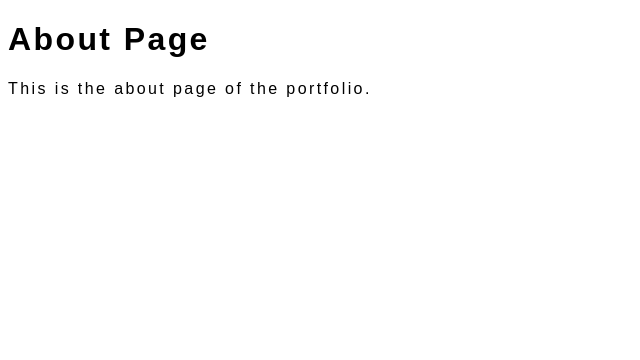
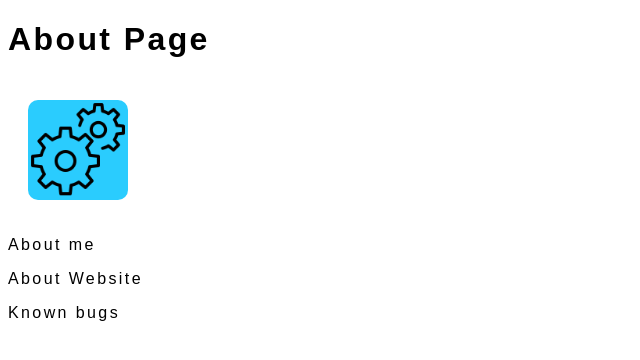
Before and after one commit to WSN67/Portfolio, a Next.js app: page /about in a window 1280 px wide. Shown: the top 360 px of the page, without its empty margins (0-640 px from the left). Built offline with nearby package versions, Linux system fonts and the light colour scheme.

Commit message:
ongoing work on AboutPage

```diff
--- a/app/about/page.tsx
+++ b/app/about/page.tsx
@@ -1,8 +1,40 @@
+import { useState } from "react";
+
+import SettingsButton from "@/components/SettingsButton";
+
+import NightMode from "@/styles/AboutPage/AboutNightMode.module.css"
+import LightMode from "@/styles/AboutPage/AboutLightMode.module.css"
+
 export default function AboutPage() {
+
+    const [style,setStyle] = useState(NightMode);
+    const [NightModeEnabled,setNightModeEnabled] = useState(true);
+
+    function toggleLightMode(){
+        if (style === NightMode) {
+            setStyle(LightMode);
+            setNightModeEnabled(false);
+        }
+        else {
+            setStyle(NightMode);
+            setNightModeEnabled(true);
+
+        }
+    }
+
     return (
-        <div>
-            <h1>About Page</h1>
-            <p>This is the about page of the portfolio.</p>
+        <div className={[style.AboutContainer, "AboutContainer"].join(' ')}>
+            <span>
+                <h1>About Page</h1>
+                <SettingsButton toggleLightMode={toggleLightMode} NightModeEnabled={NightModeEnabled}/>
+                </span>
+            <section>
+                <p>About me</p>
+            </section>
+            <section>
+                <p>About Website</p>
+                <p>Known bugs</p>
+            </section>
         </div>
     );
 }
```
Also changed, not shown: styles/AboutPage/AboutLightMode.module.css (added), styles/AboutPage/AboutNightMode.module.css (added).
